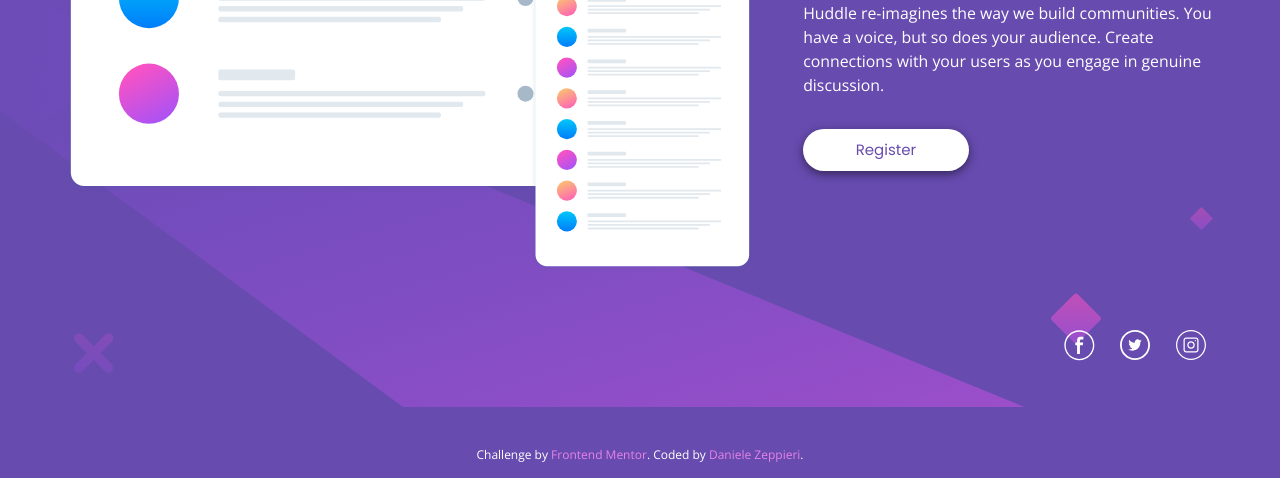
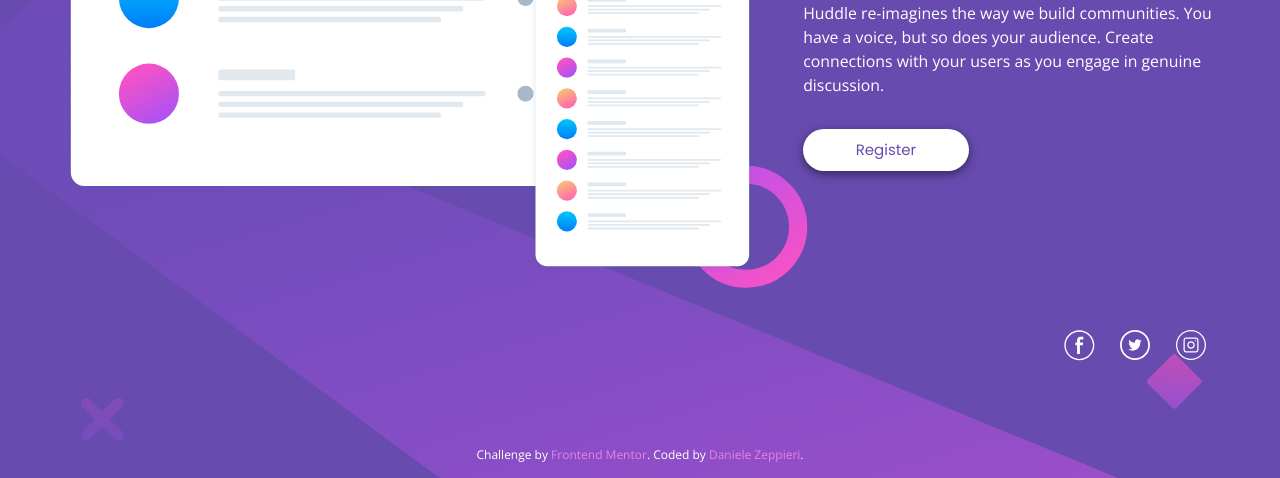
Before and after one commit to dedo-dev/huddle-landing-page, a plain HTML site: page index.html in a window 1280 px wide. Shown: the part 370-848 px from the top of the page. Drawn offline with nearby package versions, Linux system fonts and the light colour scheme.

Commit message:
set up bg-img

```diff
--- a/index.css
+++ b/index.css
@@ -42,7 +42,9 @@ a {
 
 
 body {
-  background: var(--clr-violet);
+  background-image: url(images/bg-mobile.svg);
+  background-repeat: no-repeat;
+  background-color: var(--clr-violet);
   color: #fff;
   font-family: var(--ff-openSans);
   font-size: 1rem;
@@ -57,12 +59,12 @@ body {
  width: 9rem;
 }
 
-.bg-svg {
-  /* width: 100%; */
+/* .bg-svg {
+  width: 100%;
   position: absolute;
   top: 0;
   z-index: -1;
-}
+}  */
 
 .wrapper {
   width: 80%;
@@ -115,6 +117,11 @@ body {
 }
 
 @media (min-width: 43.75em) {
+  body {
+    background-image: url(images/bg-desktop.svg);
+    background-repeat: no-repeat;
+    background-size: cover;
+  }
 
   .wrapper {
     width: 90%;
--- a/index.html
+++ b/index.html
@@ -13,13 +13,6 @@
   <header class="header">
     <img src="images/logo.svg" alt="Huddle Logo" class="logo">
   </header>
-
-  <!-- <div class="bg-svg"> -->
-    <picture class="bg-svg">
-      <source media="(min-width: 80em)" srcset="images/bg-desktop.svg 1x">
-      <img src="images/bg-mobile.svg" alt="A purple background decoration">
-    </picture>
-  <!-- </div> -->
 
   <main>
 
```
